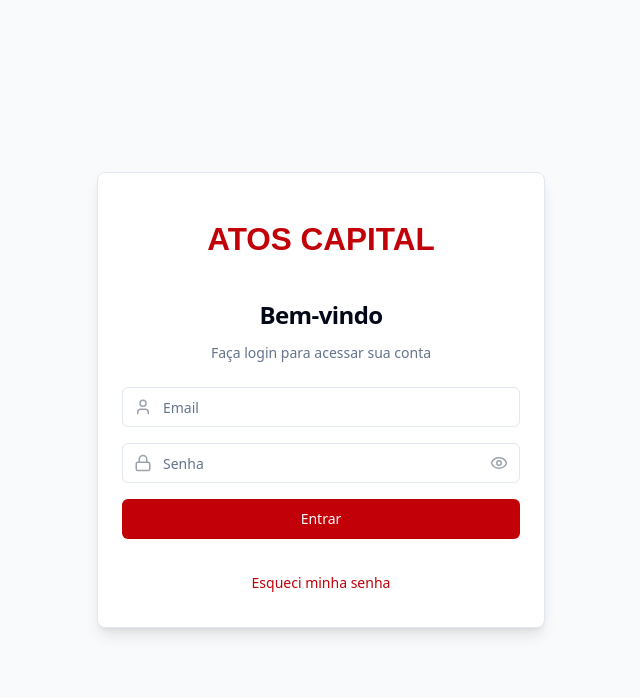
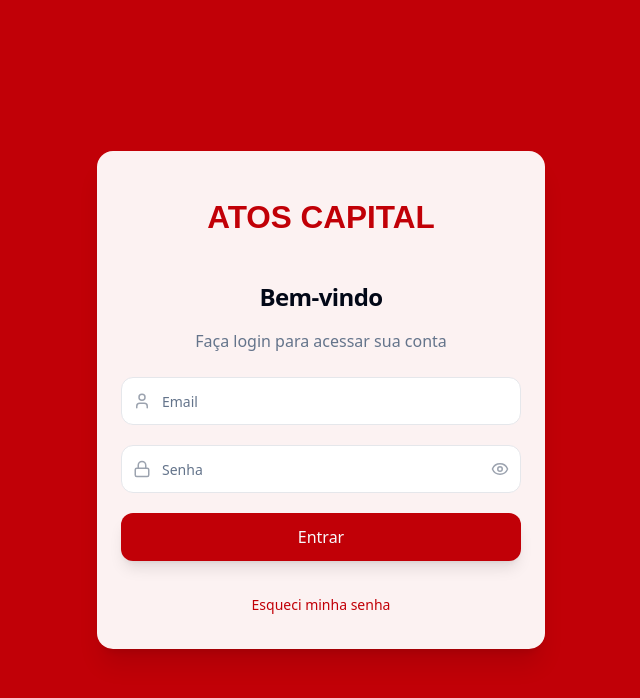
Before and after one commit to AtosCapital-Squad11/front-atos, a React (Vite) app: page / in a window 1280 px wide. Shown: the top 698 px of the page, without its empty margins (319-959 px from the left). Built offline with nearby package versions, Linux system fonts and the light colour scheme.

Commit message:
Refactor: Improve login screen design
Improve the login screen design to be modern and intuitive, with rounded input field borders and a red background.

```diff
--- a/src/components/LoginForm.tsx
+++ b/src/components/LoginForm.tsx
@@ -43,20 +43,20 @@ const LoginForm: React.FC = () => {
   };
 
   return (
-    <div className="flex min-h-screen items-center justify-center bg-gray-50 p-4">
-      <Card className="w-full max-w-md animate-fade-in shadow-lg">
-        <CardHeader className="space-y-3 text-center">
+    <div className="min-h-screen flex items-center justify-center bg-atos-red p-4">
+      <Card className="w-full max-w-md animate-fade-in shadow-xl rounded-2xl border-0 bg-white/95 backdrop-blur-sm">
+        <CardHeader className="space-y-4 text-center">
           <div className="mx-auto">
             <AtosCapitalLogo width={240} height={90} />
           </div>
           <CardTitle className="text-2xl font-bold">Bem-vindo</CardTitle>
-          <CardDescription>
+          <CardDescription className="text-base">
             Faça login para acessar sua conta
           </CardDescription>
         </CardHeader>
         <CardContent>
-          <form onSubmit={handleSubmit} className="space-y-4">
-            <div className="space-y-2">
+          <form onSubmit={handleSubmit} className="space-y-5">
+            <div className="space-y-3">
               <div className="relative">
                 <span className="absolute left-3 top-1/2 -translate-y-1/2 text-gray-400">
                   <User size={18} />
@@ -66,13 +66,13 @@ const LoginForm: React.FC = () => {
                   placeholder="Email"
                   value={email}
                   onChange={(e) => setEmail(e.target.value)}
-                  className="pl-10"
+                  className="pl-10 h-12 rounded-xl transition-all border-gray-200 focus:border-atos-red/70 focus:ring focus:ring-atos-red/30"
                   disabled={isLoading}
                 />
               </div>
             </div>
 
-            <div className="space-y-2">
+            <div className="space-y-3">
               <div className="relative">
                 <span className="absolute left-3 top-1/2 -translate-y-1/2 text-gray-400">
                   <Lock size={18} />
@@ -82,13 +82,13 @@ const LoginForm: React.FC = () => {
                   placeholder="Senha"
                   value={password}
                   onChange={(e) => setPassword(e.target.value)}
-                  className="pl-10"
+                  className="pl-10 h-12 rounded-xl transition-all border-gray-200 focus:border-atos-red/70 focus:ring focus:ring-atos-red/30"
                   disabled={isLoading}
                 />
                 <button
                   type="button"
                   onClick={togglePasswordVisibility}
-                  className="absolute right-3 top-1/2 -translate-y-1/2 text-gray-400"
+                  className="absolute right-3 top-1/2 -translate-y-1/2 text-gray-400 hover:text-gray-600 transition-colors"
                 >
                   {showPassword ? <EyeOff size={18} /> : <Eye size={18} />}
                 </button>
@@ -97,17 +97,17 @@ const LoginForm: React.FC = () => {
 
             <Button
               type="submit"
-              className="w-full bg-atos-red hover:bg-atos-red/90 transition-all"
+              className="w-full h-12 bg-atos-red hover:bg-atos-red/90 transition-all text-base rounded-xl font-medium shadow-lg shadow-atos-red/20 hover:shadow-atos-red/30"
               disabled={isLoading}
             >
               {isLoading ? "Entrando..." : "Entrar"}
             </Button>
           </form>
         </CardContent>
-        <CardFooter className="flex justify-center">
+        <CardFooter className="flex justify-center pb-6">
           <Button
             variant="link"
-            className="text-atos-red hover:text-atos-red/80"
+            className="text-atos-red hover:text-atos-red/80 font-medium"
           >
             Esqueci minha senha
           </Button>
--- a/src/components/ui/input.tsx
+++ b/src/components/ui/input.tsx
@@ -1,3 +1,4 @@
+
 import * as React from "react"
 
 import { cn } from "@/lib/utils"
@@ -8,7 +9,7 @@ const Input = React.forwardRef<HTMLInputElement, React.ComponentProps<"input">>(
       <input
         type={type}
         className={cn(
-          "flex h-10 w-full rounded-md border border-input bg-background px-3 py-2 text-base ring-offset-background file:border-0 file:bg-transparent file:text-sm file:font-medium file:text-foreground placeholder:text-muted-foreground focus-visible:outline-none focus-visible:ring-2 focus-visible:ring-ring focus-visible:ring-offset-2 disabled:cursor-not-allowed disabled:opacity-50 md:text-sm",
+          "flex h-10 w-full rounded-xl border border-input bg-background px-3 py-2 text-base ring-offset-background file:border-0 file:bg-transparent file:text-sm file:font-medium file:text-foreground placeholder:text-muted-foreground focus-visible:outline-none focus-visible:ring-2 focus-visible:ring-ring focus-visible:ring-offset-2 disabled:cursor-not-allowed disabled:opacity-50 md:text-sm",
           className
         )}
         ref={ref}
```
